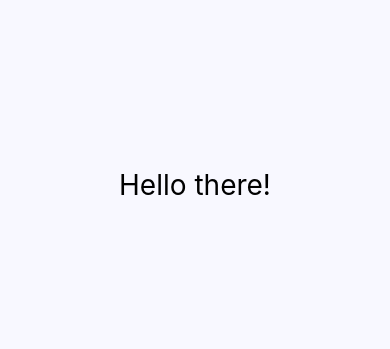
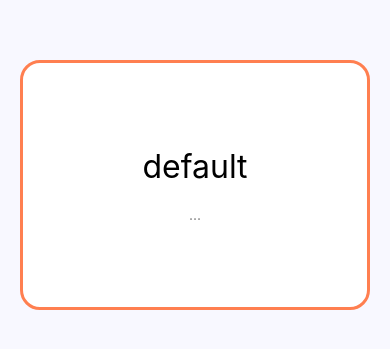
Before and after one commit to Eddie-CooRo/School, a React Native app: screen / in a window 390 px wide. Shown: the part 237-586 px from the top of the page. Built offline with nearby package versions, Linux system fonts and the light colour scheme.

Commit message:
Add Card with props

```diff
--- a/src/App.js
+++ b/src/App.js
@@ -1,5 +1,6 @@
 import React, { Component } from 'react';
-import { View, Text } from 'react-native';
+import { View } from 'react-native';
+import { Card } from './Components';
 
 class App extends Component {
   render() {
@@ -12,14 +13,7 @@ class App extends Component {
           backgroundColor: '#F8F8FF'
         }}
       >
-        <Text
-          style={{
-            fontSize: 28,
-            color: 'black'
-          }}
-        >
-          Hello there!
-        </Text>
+        <Card subtitle='...' borderColor='coral' />
       </View>
     );
   }
--- /dev/null
+++ b/src/Components/Card.tsx
@@ -0,0 +1,62 @@
+import React, { Component } from 'react';
+import { View, Text } from 'react-native';
+import PropTypes from 'prop-types';
+
+// Declare props and their descriptions
+type Props = {
+  /**
+   * title for this component
+   * @required true
+   */
+  title: string;
+
+  /**
+   * subtitle!
+   */
+  subtitle?: string;
+
+  /**
+   * border color
+   */
+  borderColor?: 'red' | 'coral' | 'yellow';
+};
+
+class Card extends Component<Props> {
+  // Declare the required here
+  static propTypes = {
+    title: PropTypes.string.isRequired
+  };
+
+  // Declare the default props
+  static defaultProps = {
+    title: 'default'
+  };
+
+  render() {
+    const { title, subtitle, borderColor } = this.props;
+
+    return (
+      <View
+        style={{
+          height: 250,
+          width: 350,
+          justifyContent: 'center',
+          alignItems: 'center',
+          borderRadius: 20,
+          borderWidth: 3,
+          borderColor: borderColor,
+          backgroundColor: 'white',
+          marginVertical: 15
+        }}
+      >
+        <Text style={{ fontSize: 32, color: 'black', marginBottom: 20 }}>
+          {title}
+        </Text>
+
+        <Text style={{ fontSize: 14, color: 'gray' }}>{subtitle}</Text>
+      </View>
+    );
+  }
+}
+
+export { Card };
--- /dev/null
+++ b/src/Components/index.js
@@ -0,0 +1 @@
+export * from './Card';
```
